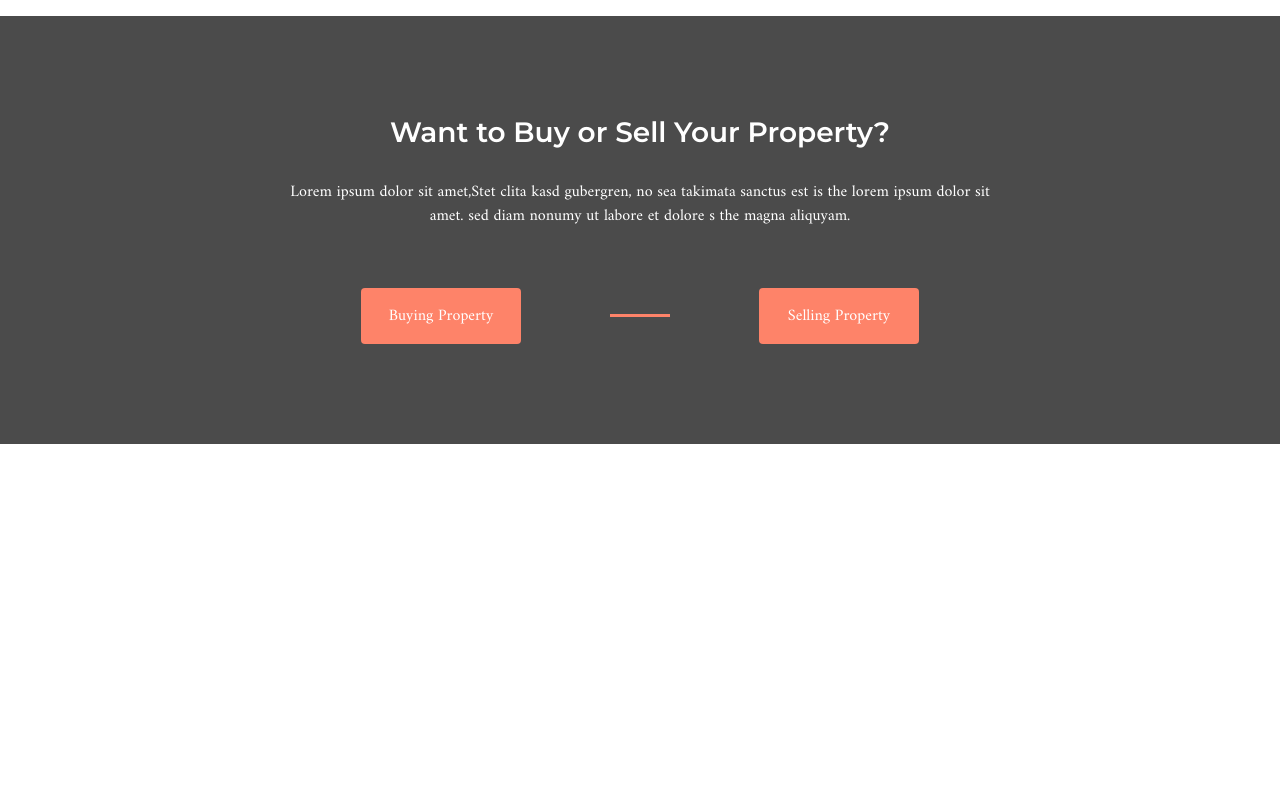
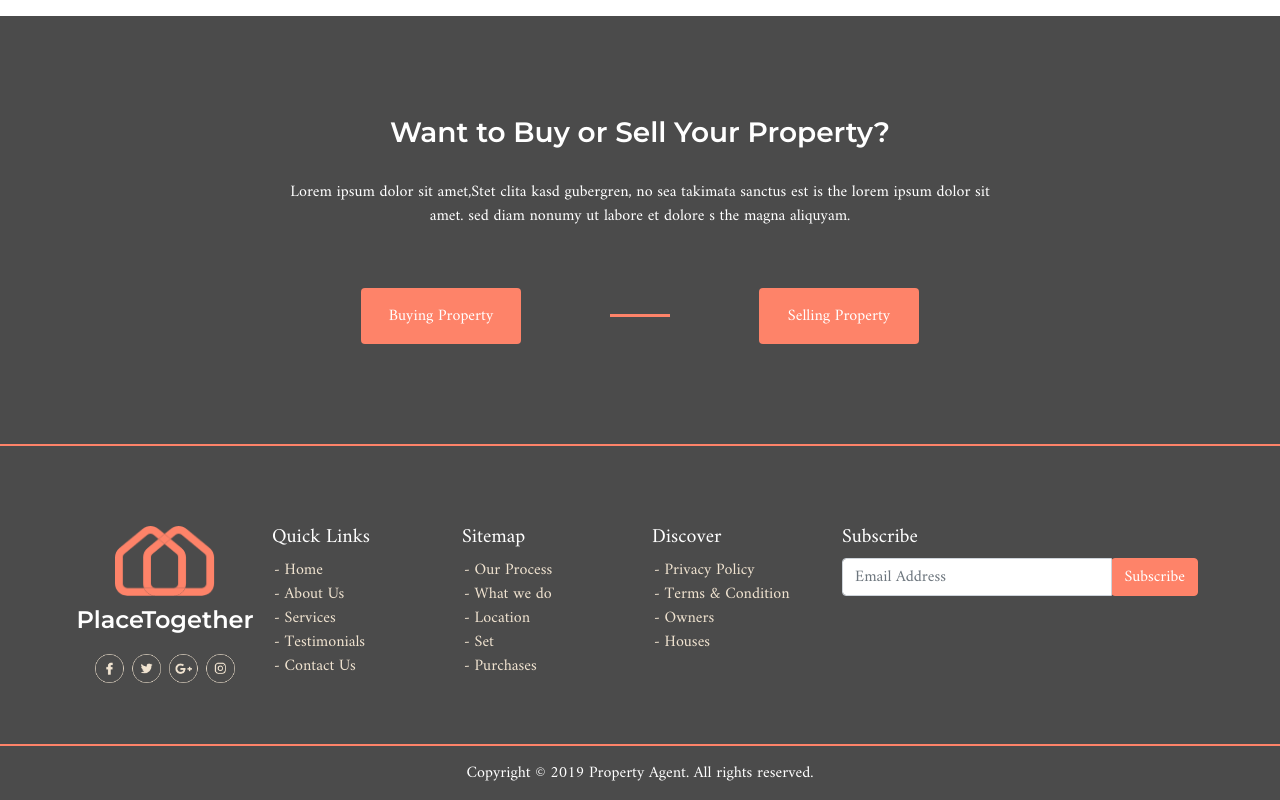
Before and after one commit to atmajayadw/lp-003, a React (Create React App) app: page / in a window 1280 px wide. Shown: the part 4209-5009 px from the top of the page. Before the commit the page ends 4653 px from the top, so only its background shows below. Built offline with nearby package versions, Linux system fonts and the light colour scheme.

Commit message:
Create Footer

```diff
--- a/src/assets/icon/icons.js
+++ b/src/assets/icon/icons.js
@@ -5,5 +5,6 @@ import Time from './time.png'
 import Target from './target.png'
 import Support from './support.png'
 import Profile from './profile.png'
+import Social from './socialmedia.png'
 
-export { Logo, Bed, Bath, Time, Target, Support, Profile }
+export { Logo, Bed, Bath, Time, Target, Support, Profile, Social }
--- /dev/null
+++ b/src/component/Footer.js
@@ -0,0 +1,66 @@
+import React, { Component } from 'react'
+import { Logo, Social } from '../assets/icon/icons.js'
+
+export default class Footer extends Component {
+    render() {
+        return (
+            <>
+                <section id="footer">
+                    <hr />
+                    <div className="container">
+                        <div className="row footer">
+                            <div className="col-md-2 one column">
+                                <div className="logo">
+                                    <img src={Logo} alt=""></img>
+                                    <h4>PlaceTogether</h4>
+                                </div>
+                                <img src={Social} alt="" className="social"></img>
+                            </div>
+                            <div className="col-md-2 column">
+                                <h5>Quick Links</h5>
+                                <ul>
+                                    <li>- Home</li>
+                                    <li>- About Us</li>
+                                    <li>- Services</li>
+                                    <li>- Testimonials</li>
+                                    <li>- Contact Us</li>
+                                </ul>
+                            </div>
+                            <div className="col-md-2 column">
+                                <h5>Sitemap</h5>
+                                <ul>
+                                    <li>- Our Process</li>
+                                    <li>- What we do</li>
+                                    <li>- Location</li>
+                                    <li>- Set</li>
+                                    <li>- Purchases</li>
+                                </ul>
+                            </div>
+                            <div className="col-md-2 column">
+                                <h5>Discover</h5>
+                                <ul>
+                                    <li>- Privacy Policy</li>
+                                    <li>- Terms {"&"} Condition</li>
+                                    <li>- Owners</li>
+                                    <li>- Houses</li>
+                                </ul>
+                            </div>
+                            <div className="col-md-4 column">
+                                <h5>Subscribe</h5>
+                                <div className="input-group mb-3">
+                                    <input type="text" className="form-control" placeholder="Email Address" aria-label="Recipient's username" aria-describedby="basic-addon2" />
+                                    <div className="input-group-append">
+                                        <span className="input-group-text subscribe" id="basic-addon2">Subscribe</span>
+                                    </div>
+                                </div>
+                            </div>
+                        </div>
+
+                    </div>
+                    <hr />
+                    <p>Copyright © 2019 Property Agent. All rights reserved.</p>
+                </section>
+            </>
+        )
+    }
+}
--- a/src/css/main.css
+++ b/src/css/main.css
@@ -612,4 +612,73 @@ body {
   opacity: 1;
 }
 
+#footer {
+  background-color: #4B4B4B;
+}
+#footer hr {
+  height: 2px;
+  color: #FE8369;
+  background-color: #FE8369;
+  opacity: 1;
+  margin: 0;
+}
+#footer p {
+  color: white;
+  text-align: center;
+  padding: 15px 0;
+  margin: 0;
+}
+#footer .footer {
+  padding: 50px 0;
+}
+#footer .footer .column {
+  margin-top: 30px;
+}
+#footer h5 {
+  color: white;
+}
+#footer ul {
+  margin-left: -30px;
+}
+#footer li {
+  color: #F0E3D0;
+  list-style: none;
+}
+#footer .one {
+  display: flex;
+  flex-direction: column;
+  align-items: center;
+}
+#footer .one .logo img {
+  width: 100px;
+  display: block;
+  margin: auto;
+}
+#footer .one .logo h4 {
+  color: white;
+  font-family: "Montserrat", serif;
+  margin-top: 10px;
+  font-weight: 700;
+}
+#footer .one .social {
+  width: 140px;
+  display: block;
+  margin: auto;
+}
+#footer .subscribe {
+  background-color: #FE8369;
+  border: 1px solid #FE8369;
+  color: white;
+}
+@media (max-width: 575.98px) {
+  #footer h5 {
+    color: white;
+    text-align: center;
+  }
+  #footer ul {
+    margin-left: -30px;
+    text-align: center;
+  }
+}
+
 /*# sourceMappingURL=main.css.map */
--- a/src/pages/Home.js
+++ b/src/pages/Home.js
@@ -8,6 +8,7 @@ import Featured from '../component/Featured.js'
 import Benefits from '../component/Benefits.js'
 import Testimonials from '../component/Testimonials';
 import Offers from '../component/Offers';
+import Footer from '../component/Footer';
 
 
 export default class Home extends Component {
@@ -21,6 +22,7 @@ export default class Home extends Component {
                 <Benefits />
                 <Testimonials />
                 <Offers />
+                <Footer />
             </>
         )
     }
--- /dev/null
+++ b/src/sass/_footer.scss
@@ -0,0 +1,89 @@
+@use 'setup';
+
+#footer {
+    background-color: setup.$tertiaryColor;
+
+    hr {
+        height: 2px;
+        color: setup.$primaryColor;
+        background-color: setup.$primaryColor;
+        opacity: 1;
+        margin: 0;
+    }
+
+    p {
+        color: white;
+        text-align: center;
+        padding: 15px 0;
+        margin: 0;
+    }
+
+    .footer {
+        padding: 50px 0;
+
+        .column {
+            margin-top: 30px;
+        }
+
+    }
+
+    h5 {
+        color: white;
+    }
+
+    ul {
+        margin-left: -30px;
+    }
+
+    li {
+        color: setup.$secondaryColor;
+        list-style: none;
+    }
+
+    .one {
+        display: flex;
+        flex-direction: column;
+        // justify-content: center;
+        align-items: center;
+
+        .logo {
+            img {
+                width: 100px;
+                display: block;
+                margin: auto;
+            }
+
+            h4 {
+                color: white;
+                font-family: setup.$font-content;
+                margin-top: 10px;
+                font-weight: 700;
+            }
+        }
+
+        .social {
+            width: 140px;
+            display: block;
+            margin: auto;
+        }
+    }
+
+    .subscribe {
+        background-color: setup.$primaryColor;
+        border: 1px solid setup.$primaryColor;
+        color: white;
+    }
+
+    @media (max-width: 575.98px) {
+        h5 {
+            color: white;
+            text-align: center;
+        }
+
+        ul {
+            margin-left: -30px;
+            text-align: center;
+        }
+    }
+
+}
--- a/src/sass/main.scss
+++ b/src/sass/main.scss
@@ -5,3 +5,4 @@
 @use 'benefits';
 @use 'testimonials';
 @use 'offers';
+@use 'footer';
```
Also changed, not shown: src/assets/icon/socialmedia.png (added), 1 other file (tests, documents, lock files or other folders).
